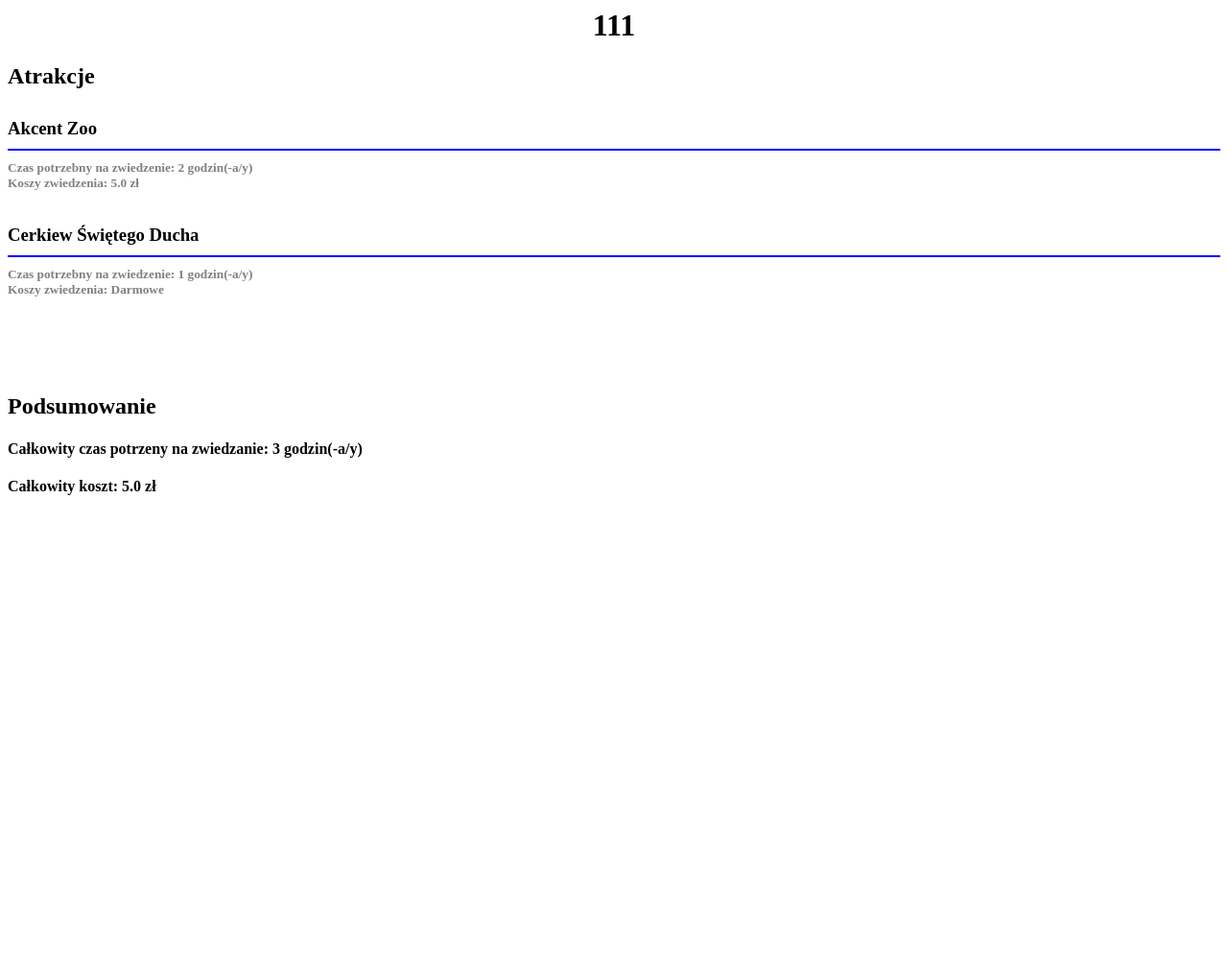
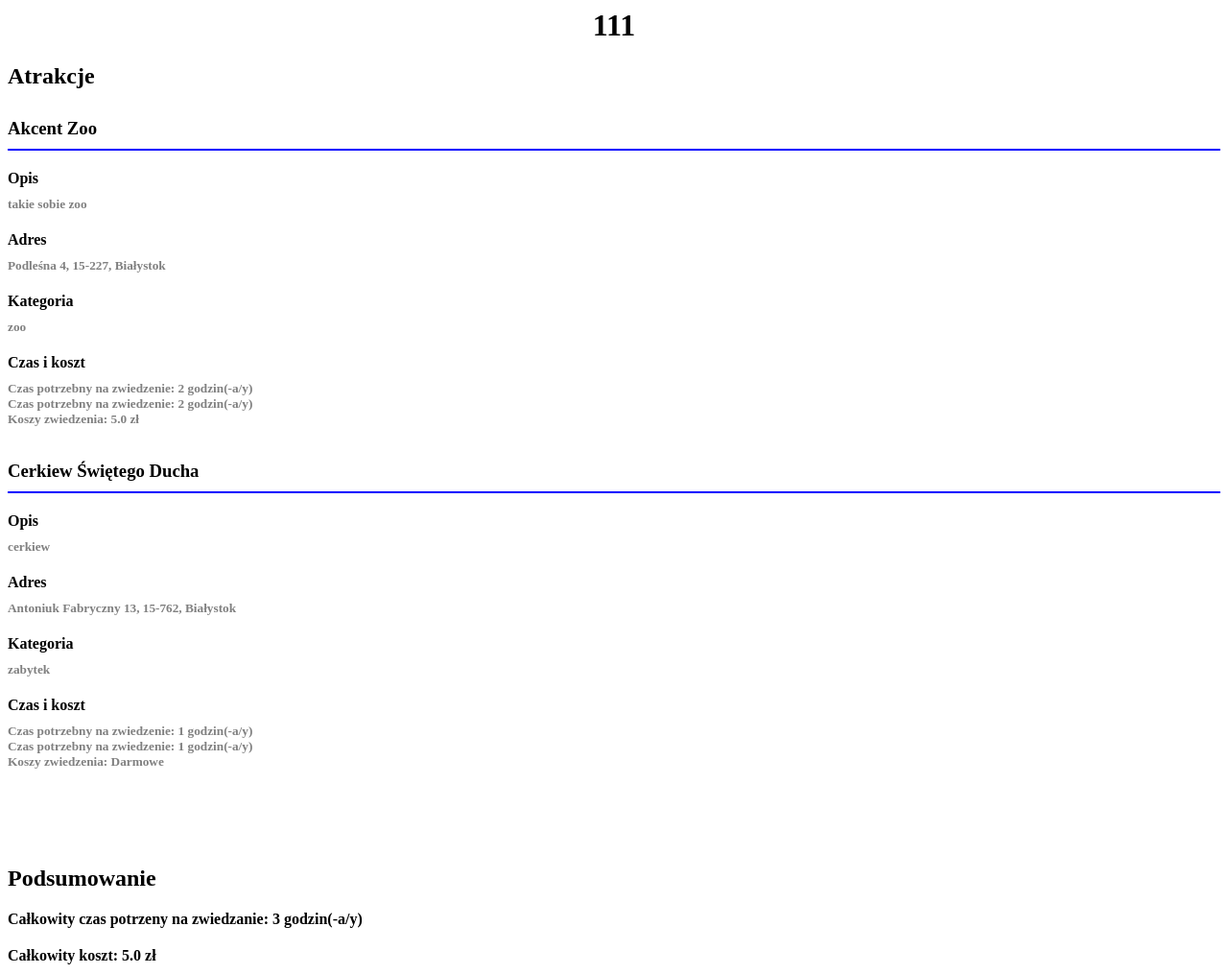
Before and after one commit to dbielecki97/guideproject, a Django app: template guide/templates/guide/pdf_template.html in a window 1280 px wide. Shown: the whole page at 96% size. Before the commit the page ends 516 px from the top, so only its background shows below. Run offline with Django 3.2, Linux system fonts and the light colour scheme; the template is opened without the code that fills it: values that come from a table or form of the project are taken from there, others are empty; data comes from the database, SQL or seed files in the repository; some libraries are stand-ins or nearby versions.

Commit message:
lepszy template dla pdf'a

```diff
--- a/guide/templates/guide/pdf_template.html
+++ b/guide/templates/guide/pdf_template.html
@@ -11,6 +11,9 @@ h3{
 h5{
     margin:0;
     color:grey;
+}
+h4{
+    margin:20px 0 10px 0;
 }
 .attr{
     margin-bottom:25px;
@@ -27,6 +30,14 @@ h5{
     {% for attraction in tripplan.attractions.all %}
     <div class="attr">
         <h3>{{ attraction.name }}</h3>
+        <h4>Opis</h4>
+        <h5>{{attraction.description}}</h5>
+        <h4>Adres</h4>
+        <h5>{{attraction.localization}}</h5>
+        <h4>Kategoria</h4>
+        <h5>{{attraction.display_catogory}}</h5>
+        <h4>Czas i koszt</h4>
+        <h5>Czas potrzebny na zwiedzenie: {{ attraction.getTimeAsFormattedString }}</h3>
         <h5>Czas potrzebny na zwiedzenie: {{ attraction.getTimeAsFormattedString }}</h3>
         <h5>Koszy zwiedzenia: {{ attraction.getFormattedCost }}</h3>
     </div>
```
